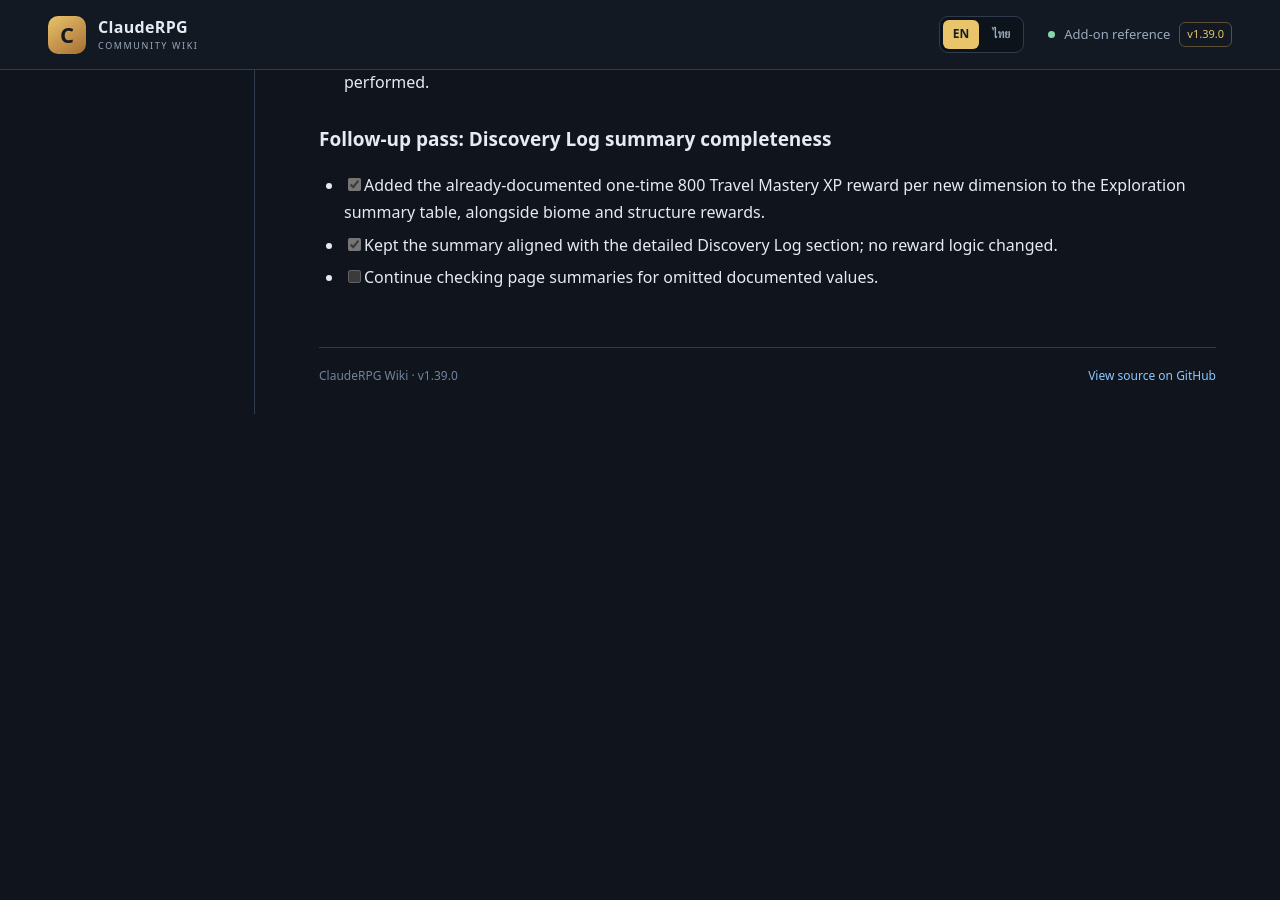
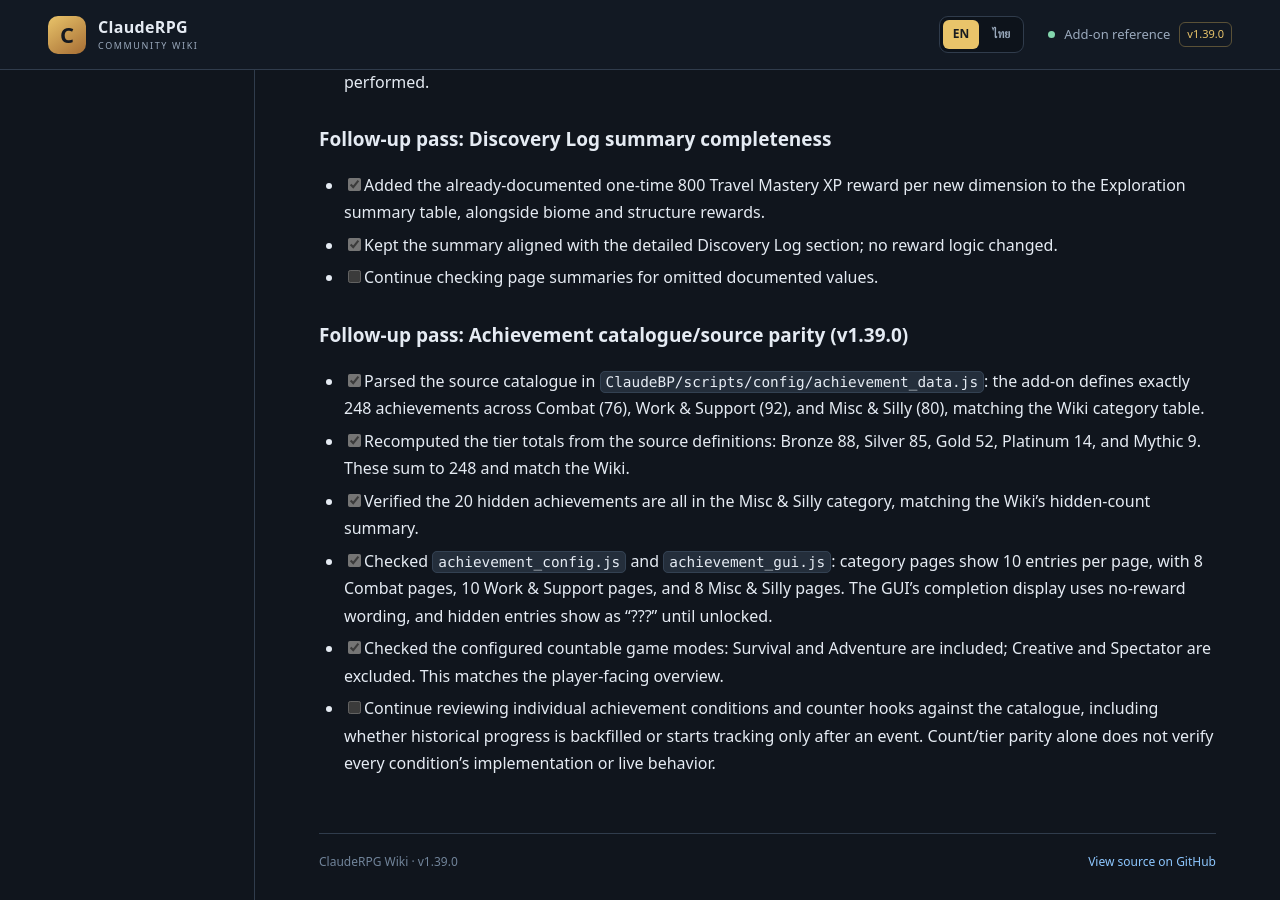
Before and after one commit to miniTorch25/ClaudeRPG-Wiki-V2, a Jekyll site: the page built from CONTENT-GAP-AUDIT.md, in a window 1280 px wide and 900 px high, scrolled down 13518 px. Built offline with Jekyll 4.4.1, drawn with Linux system fonts in a browser that asks for light colours; our own code applies the rules of GitHub Pages for plain Markdown files; before the commit the page ends 13932 px from its top, so only the background shows below that.

Commit message:
Docs: record achievement catalogue source audit

```diff
--- a/CONTENT-GAP-AUDIT.md
+++ b/CONTENT-GAP-AUDIT.md
@@ -311,3 +311,13 @@ Use these labels in editorial notes while drafting:
 - [x] Added the already-documented one-time 800 Travel Mastery XP reward per new dimension to the Exploration summary table, alongside biome and structure rewards.
 - [x] Kept the summary aligned with the detailed Discovery Log section; no reward logic changed.
 - [ ] Continue checking page summaries for omitted documented values.
+
+
+### Follow-up pass: Achievement catalogue/source parity (v1.39.0)
+
+- [x] Parsed the source catalogue in `ClaudeBP/scripts/config/achievement_data.js`: the add-on defines exactly 248 achievements across Combat (76), Work & Support (92), and Misc & Silly (80), matching the Wiki category table.
+- [x] Recomputed the tier totals from the source definitions: Bronze 88, Silver 85, Gold 52, Platinum 14, and Mythic 9. These sum to 248 and match the Wiki.
+- [x] Verified the 20 hidden achievements are all in the Misc & Silly category, matching the Wiki's hidden-count summary.
+- [x] Checked `achievement_config.js` and `achievement_gui.js`: category pages show 10 entries per page, with 8 Combat pages, 10 Work & Support pages, and 8 Misc & Silly pages. The GUI's completion display uses no-reward wording, and hidden entries show as “???” until unlocked.
+- [x] Checked the configured countable game modes: Survival and Adventure are included; Creative and Spectator are excluded. This matches the player-facing overview.
+- [ ] Continue reviewing individual achievement conditions and counter hooks against the catalogue, including whether historical progress is backfilled or starts tracking only after an event. Count/tier parity alone does not verify every condition's implementation or live behavior.
```
